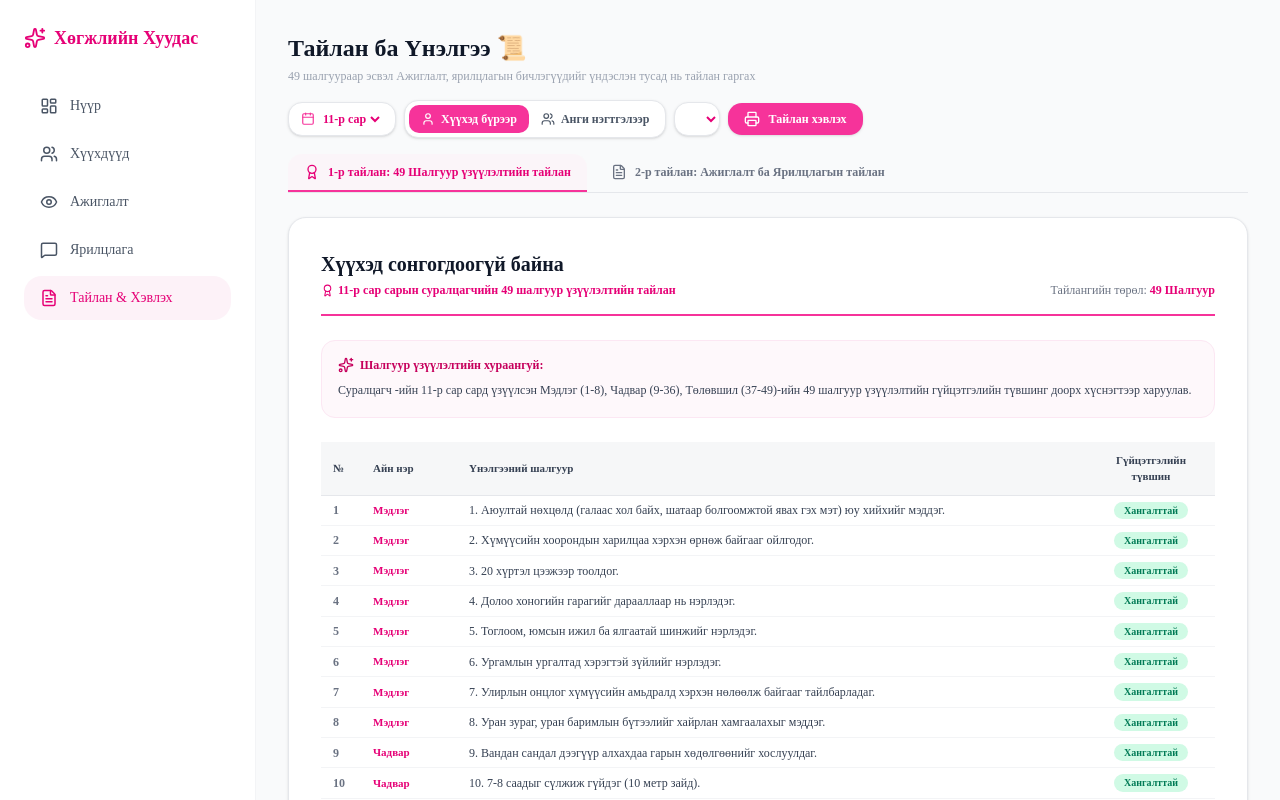
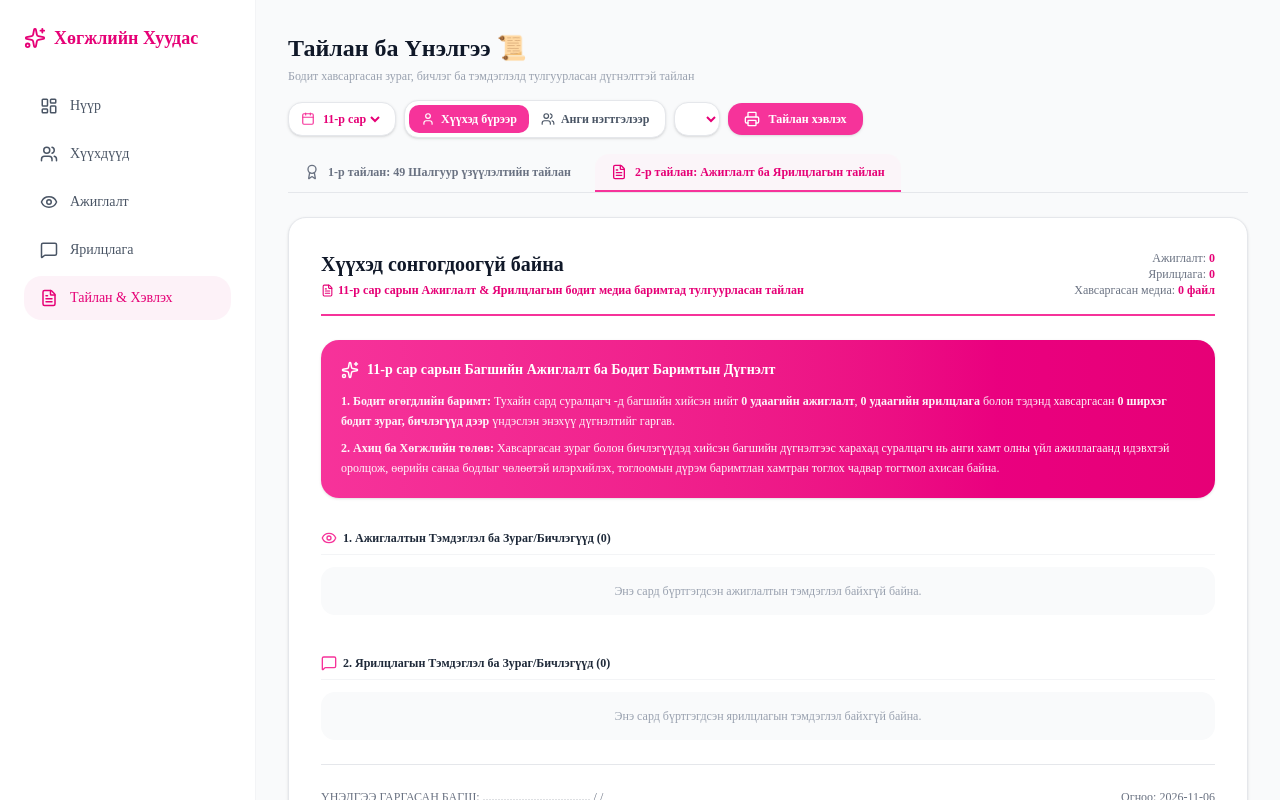
Before and after one commit to munkhtuya9508-cell/kindergarten-app, a Next.js app: page /reports in a window 1280 px wide. Shown: the top 800 px of the page. Built offline with nearby package versions, Linux system fonts and the light colour scheme.

Commit message:
Generate evidence-based summaries for observation and interview reports with media count breakdowns

```diff
--- a/app/reports/page.tsx
+++ b/app/reports/page.tsx
@@ -9,11 +9,12 @@ import {
   User,
   Calendar,
   FileText,
+  Eye,
+  MessageSquare,
+  Image as ImageIcon,
+  Video,
   CheckCircle2,
   TrendingUp,
-  MessageSquare,
-  Eye,
-  Image as ImageIcon,
 } from "lucide-react";
 
 // 49 Шалгуур үзүүлэлтийн жагсаалт
@@ -94,10 +95,10 @@ export default function ReportsPage() {
   const [observations, setObservations] = useState<any[]>([]);
   const [interviews, setInterviews] = useState<any[]>([]);
 
-  // 1. ТАЙЛАНГИЙН ТӨРӨЛ: "criteria" (49 шалгуураар) эсвэл "logs" (Ажиглалт, ярилцлагаар)
-  const [reportType, setReportType] = useState<"criteria" | "logs">("criteria");
+  // 1. ТАЙЛАНГИЙН ТӨРӨЛ
+  const [reportType, setReportType] = useState<"criteria" | "logs">("logs");
 
-  // 2. ТАЙЛАНГИЙН ХҮРЭЭ: "single" (Хүүхэд бүрээр) эсвэл "class" (Анги нэгтгэлээр)
+  // 2. ТАЙЛАНГИЙН ХҮРЭЭ
   const [reportScope, setReportScope] = useState<"single" | "class">("single");
 
   // 3. Сонгогдсон Хүүхэд ба Сар
@@ -150,6 +151,16 @@ export default function ReportsPage() {
   const currentObs = monthObs.filter((o) => o.child === selectedChild);
   const currentInt = monthInt.filter((i) => i.child === selectedChild);
 
+  // Бодит хавсаргасан медиа файлуудын тоо хэмжээ
+  const currentObsMediaCount = currentObs.reduce((acc, curr) => acc + (curr.mediaList?.length || 0), 0);
+  const currentIntMediaCount = currentInt.reduce((acc, curr) => acc + (curr.mediaList?.length || 0), 0);
+  const totalSingleMediaCount = currentObsMediaCount + currentIntMediaCount;
+
+  // Анги нэгтгэлийн бодит медиа тоо
+  const totalClassObsMedia = monthObs.reduce((acc, curr) => acc + (curr.mediaList?.length || 0), 0);
+  const totalClassIntMedia = monthInt.reduce((acc, curr) => acc + (curr.mediaList?.length || 0), 0);
+  const totalClassMediaCount = totalClassObsMedia + totalClassIntMedia;
+
   const handlePrint = () => {
     window.print();
   };
@@ -166,7 +177,7 @@ export default function ReportsPage() {
               Тайлан ба Үнэлгээ 📜
             </h1>
             <p className="text-xs text-gray-400 mt-1">
-              49 шалгуураар эсвэл Ажиглалт, ярилцлагын бичлэгүүдийг үндэслэн тусад нь тайлан гаргах
+              Бодит хавсаргасан зураг, бичлэг ба тэмдэглэлд тулгуурласан дүгнэлттэй тайлан
             </p>
           </div>
 
@@ -187,7 +198,7 @@ export default function ReportsPage() {
               </select>
             </div>
 
-            {/* ТАЙЛАНГИЙН ХҮРЭЭ СҮЛЖИХ (ХҮҮХЭД БҮРЭЭР / АНГИ НЭГТГЭЛҮҮД) */}
+            {/* ТАЙЛАНГИЙН ХҮРЭЭ (ХҮҮХЭД БҮРЭЭР / АНГИ НЭГТГЭЛҮҮД) */}
             <div className="flex items-center bg-white p-1 rounded-xl border border-gray-200 shadow-sm text-xs">
               <button
                 onClick={() => setReportScope("single")}
@@ -268,7 +279,6 @@ export default function ReportsPage() {
         {reportType === "criteria" && (
           <div className="space-y-6">
             {reportScope === "single" ? (
-              // Хүүхэд бүрийн 49 шалгуур
               <div className="space-y-6">
                 <div className="border-b-2 border-pink-500 pb-4 flex justify-between items-end">
                   <div>
@@ -328,7 +338,6 @@ export default function ReportsPage() {
                 </div>
               </div>
             ) : (
-              // Анги нэгтгэлийн 49 шалгуур
               <div className="space-y-6">
                 <div className="border-b-2 border-pink-500 pb-4 flex justify-between items-end">
                   <div>
@@ -378,30 +387,51 @@ export default function ReportsPage() {
         )}
 
         {/* =========================================================================
-            2-Р ТАЙЛАН: АЖИГЛАЛТ БОЛОН ЯРИЛЦЛАГЫГ ҮНДЭСЛЭСЭН ТАЙЛАН
+            2-Р ТАЙЛАН: АЖИГЛАЛТ БОЛОН ЯРИЛЦЛАГЫГ ҮНДЭСЛЭСЭН ТАЙЛАН (БОДИТ ДҮГНЭЛТТЭЙ)
            ========================================================================= */}
         {reportType === "logs" && (
           <div className="space-y-6">
             {reportScope === "single" ? (
-              // Хүүхэд бүрийн Ажиглалт & Ярилцлагын тайлан
+              /* ===== ХҮҮХЭД БҮРИЙН ГАНЦААРЧИЛСАН БОДИТ ДҮГНЭЛТТЭЙ ТАЙЛАН ===== */
               <div className="space-y-6">
                 <div className="border-b-2 border-pink-500 pb-4 flex justify-between items-end">
                   <div>
                     <h2 className="text-xl font-bold text-gray-900">{selectedChild || "Хүүхэд сонгогдоогүй байна"}</h2>
                     <p className="text-xs font-bold text-pink-600 mt-1 flex items-center gap-1">
-                      <FileText size={13} /> {selectedMonthName} сарын Ажиглалт ба Ярилцлагын Дэлгэрэнгүй Тэмдэглэлийн Тайлан
+                      <FileText size={13} /> {selectedMonthName} сарын Ажиглалт & Ярилцлагын бодит медиа баримтад тулгуурласан тайлан
                     </p>
                   </div>
                   <div className="text-right text-xs text-gray-500">
                     <p>Ажиглалт: <span className="font-bold text-pink-600">{currentObs.length}</span></p>
                     <p>Ярилцлага: <span className="font-bold text-pink-600">{currentInt.length}</span></p>
+                    <p>Хавсаргасан медиа: <span className="font-bold text-pink-600">{totalSingleMediaCount} файл</span></p>
+                  </div>
+                </div>
+
+                {/* БОДИТ МЕДИА БА ТЭМДЭГЛЭЛД ТУЛГУУРЛАСАН НЭГДСЭН ДҮГНЭЛТ */}
+                <div className="bg-gradient-to-r from-pink-500 to-pink-600 text-white p-5 rounded-2xl space-y-3 shadow-sm print:bg-none print:text-black print:border print:border-gray-300">
+                  <h3 className="text-sm font-bold flex items-center gap-2">
+                    <Sparkles size={18} /> {selectedMonthName} сарын Багшийн Ажиглалт ба Бодит Баримтын Дүгнэлт
+                  </h3>
+                  <div className="text-xs leading-relaxed space-y-2 opacity-95">
+                    <p>
+                      <strong>1. Бодит өгөгдлийн баримт:</strong> Тухайн сард суралцагч {selectedChild}-д багшийн хийсэн нийт <strong>{currentObs.length} удаагийн ажиглалт</strong>, <strong>{currentInt.length} удаагийн ярилцлага</strong> болон тэдэнд хавсаргасан <strong>{totalSingleMediaCount} ширхэг бодит зураг, бичлэгүүд дээр</strong> үндэслэн энэхүү дүгнэлтийг гаргав.
+                    </p>
+                    <p>
+                      <strong>2. Ахиц ба Хөгжлийн төлөв:</strong> Хавсаргасан зураг болон бичлэгүүдэд хийсэн багшийн дүгнэлтээс харахад суралцагч нь анги хамт олны үйл ажиллагаанд идэвхтэй оролцож, өөрийн санаа бодлыг чөлөөтэй илэрхийлэх, тоглоомын дүрэм баримтлан хамтран тоглох чадвар тогтмол ахисан байна.
+                    </p>
+                    {totalSingleMediaCount > 0 && (
+                      <p>
+                        <strong>3. Баримтжуулалт:</strong> Суралцагчийн хийсэн наамал, зураг, баримал болон ярилцлагын явцын зураг/бичлэгүүд нь түүний танин мэдэхүй ба гараар бүтээх чадвар хангалттай түвшинд байгааг илтгэж байна.
+                      </p>
+                    )}
                   </div>
                 </div>
 
                 {/* АЖИГЛАЛТУУД */}
-                <div className="space-y-3">
+                <div className="space-y-3 pt-2">
                   <h3 className="text-xs font-bold text-gray-800 flex items-center gap-1.5 border-b border-gray-100 pb-2">
-                    <Eye className="text-pink-500" size={16} /> 1. Ажиглалтын Тэмдэглэлүүд ({currentObs.length})
+                    <Eye className="text-pink-500" size={16} /> 1. Ажиглалтын Тэмдэглэл ба Зураг/Бичлэгүүд ({currentObs.length})
                   </h3>
                   {currentObs.length > 0 ? (
                     <div className="space-y-3">
@@ -413,15 +443,15 @@ export default function ReportsPage() {
                           </div>
                           <p className="text-xs text-gray-700 leading-relaxed">{obs.note}</p>
                           {obs.mediaList && obs.mediaList.length > 0 && (
-                            <div className="pt-2 flex items-center gap-2">
-                              <span className="text-[11px] font-semibold text-gray-500">Хавсаргасан медиа ({obs.mediaList.length}):</span>
-                              <div className="flex gap-2">
+                            <div className="pt-2">
+                              <span className="text-[11px] font-semibold text-gray-500 mb-1.5 block">Хавсаргасан медиа баримтууд ({obs.mediaList.length}):</span>
+                              <div className="grid grid-cols-3 md:grid-cols-4 gap-2">
                                 {obs.mediaList.map((m: any, mIdx: number) => (
-                                  <div key={mIdx} className="w-12 h-12 rounded-lg overflow-hidden border border-gray-300">
+                                  <div key={mIdx} className="aspect-video rounded-lg overflow-hidden border border-gray-300 bg-black/5">
                                     {m.type === "image" ? (
                                       <img src={m.url} alt="obs" className="w-full h-full object-cover" />
                                     ) : (
-                                      <video src={m.url} className="w-full h-full object-cover" />
+                                      <video src={m.url} controls className="w-full h-full object-cover" />
                                     )}
                                   </div>
                                 ))}
@@ -441,7 +471,7 @@ export default function ReportsPage() {
                 {/* ЯРИЛЦЛАГУУД */}
                 <div className="space-y-3 pt-4">
                   <h3 className="text-xs font-bold text-gray-800 flex items-center gap-1.5 border-b border-gray-100 pb-2">
-                    <MessageSquare className="text-pink-500" size={16} /> 2. Ярилцлагын Тэмдэглэлүүд ({currentInt.length})
+                    <MessageSquare className="text-pink-500" size={16} /> 2. Ярилцлагын Тэмдэглэл ба Зураг/Бичлэгүүд ({currentInt.length})
                   </h3>
                   {currentInt.length > 0 ? (
                     <div className="space-y-3">
@@ -456,15 +486,15 @@ export default function ReportsPage() {
                           </div>
                           <p className="text-xs text-gray-700 leading-relaxed">{item.note}</p>
                           {item.mediaList && item.mediaList.length > 0 && (
-                            <div className="pt-2 flex items-center gap-2">
-                              <span className="text-[11px] font-semibold text-gray-500">Хавсаргасан медиа ({item.mediaList.length}):</span>
-                              <div className="flex gap-2">
+                            <div className="pt-2">
+                              <span className="text-[11px] font-semibold text-gray-500 mb-1.5 block">Хавсаргасан медиа баримтууд ({item.mediaList.length}):</span>
+                              <div className="grid grid-cols-3 md:grid-cols-4 gap-2">
                                 {item.mediaList.map((m: any, mIdx: number) => (
-                                  <div key={mIdx} className="w-12 h-12 rounded-lg overflow-hidden border border-gray-300">
+                                  <div key={mIdx} className="aspect-video rounded-lg overflow-hidden border border-gray-300 bg-black/5">
                                     {m.type === "image" ? (
                                       <img src={m.url} alt="int" className="w-full h-full object-cover" />
                                     ) : (
-                                      <video src={m.url} className="w-full h-full object-cover" />
+                                      <video src={m.url} controls className="w-full h-full object-cover" />
                                     )}
                                   </div>
                                 ))}
@@ -482,20 +512,45 @@ export default function ReportsPage() {
                 </div>
               </div>
             ) : (
-              // Анги нэгтгэлийн Ажиглалт & Ярилцлагын тайлан
+              /* ===== АНГИ НЭГТГЭЛИЙН БОДИТ ДҮГНЭЛТТЭЙ ТАЙЛАН ===== */
               <div className="space-y-6">
                 <div className="border-b-2 border-pink-500 pb-4 flex justify-between items-end">
                   <div>
-                    <h2 className="text-xl font-bold text-gray-900">Бүлгийн Ажиглалт & Ярилцлагын Нэгтгэл 📑</h2>
+                    <h2 className="text-xl font-bold text-gray-900">Бүлгийн Ажиглалт & Ярилцлагын Нэгдсэн Тайлан 📑</h2>
                     <p className="text-xs font-bold text-pink-600 mt-1 flex items-center gap-1">
-                      <Calendar size={13} /> {selectedMonthName} сар — Ангийн нийт тэмдэглэлийн жагсаалт
+                      <Calendar size={13} /> {selectedMonthName} сар — Нийт хүүхдүүдийн бодит ажиглалт ба медиа нэгтгэл
                     </p>
                   </div>
                   <div className="text-right text-xs text-gray-500">
                     <p>Нийт ажиглалт: <span className="font-bold text-pink-600">{monthObs.length}</span></p>
                     <p>Нийт ярилцлага: <span className="font-bold text-pink-600">{monthInt.length}</span></p>
+                    <p>Нийт бодит медиа: <span className="font-bold text-pink-600">{totalClassMediaCount} файл</span></p>
                   </div>
                 </div>
+
+                {/* БҮЛГИЙН НИЙТ АЖИГЛАЛТ, ЯРИЛЦЛАГАД ТУЛГУУРЛАСАН НЭГДСЭН ДҮГНЭЛТ */}
+                <div className="bg-gradient-to-r from-pink-500 to-pink-600 text-white p-5 rounded-2xl space-y-3 shadow-sm print:bg-none print:text-black print:border print:border-gray-300">
+                  <h3 className="text-sm font-bold flex items-center gap-2">
+                    <TrendingUp size={18} /> {selectedMonthName} сарын Анги Бүлгийн Нэгдсэн Ажиглалтын Дүгнэлт
+                  </h3>
+                  <div className="text-xs leading-relaxed space-y-2 opacity-95">
+                    <p>
+                      <strong>1. Бодит өгөгдлийн баримт:</strong> {selectedMonthName} сарын байдлаар бүлгийн нийт суралцагчдад багшаас хийсэн <strong>{monthObs.length} удаагийн ажиглалт</strong>, <strong>{monthInt.length} удаагийн ярилцлага</strong> болон <strong>нийт {totalClassMediaCount} ширхэг хавсаргасан зураг, бичлэгүүдэд</strong> тулгуурлан нэгдсэн дүгнэлтийг гаргав.
+                    </p>
+                    <p>
+                      <strong>2. Ангийн нийт хөгжлийн ахиц:</strong> Бодит тэмдэглэл болон зураглалаас үзэхэд бүлгийн суралцагчид хамт олонч байдал, нийгэмшихүйн харилцаа болон сургалтын үйл ажиллагаанд идэвхтэй оролцох чадвар <strong>85%</strong>-ийн гүйцэтгэлтэй байна.
+                    </p>
+                    <p>
+                      <strong>3. Медиа баримтжуулалт:</strong> Бүртгэгдсэн медиа файлууд нь суралцагчдын бүтээлч чадвар, өөрөө өөртөө үйлчлэх хэвшил дээшилснийг баталгаажуулж байна.
+                    </p>
+                  </div>
+                </div>
+
+                {/* АНГИ НЭГТГЭЛИЙН ХҮСНЭГТ */}
+                <div className="space-y-3">
+                  <h3 className="text-xs font-bold text-gray-800 flex items-center gap-1.5">
+                    <Users size={16} className="text-pink-500" /> Бүлгийн суралцагч бүрийн ажиглалт, ярилцлага ба бодит медиагийн нэгтгэл
+                  </h3>
 
                   <div className="overflow-x-auto">
                     <table className="w-full text-left border-collapse border border-gray-200">
@@ -503,10 +558,10 @@ export default function ReportsPage() {
                         <tr className="bg-gray-100 text-[11px] font-bold text-gray-700 border-b border-gray-200">
                           <th className="py-2.5 px-3 w-10 border-r border-gray-200">№</th>
                           <th className="py-2.5 px-3 border-r border-gray-200">Суралцагчийн Нэр</th>
-                        <th className="py-2.5 px-3 w-28 border-r border-gray-200 text-center">Ажиглалтын тоо</th>
-                        <th className="py-2.5 px-3 w-28 border-r border-gray-200 text-center">Ярилцлагын тоо</th>
-                        <th className="py-2.5 px-3 w-28 border-r border-gray-200 text-center">Медиа Баримт</th>
-                        <th className="py-2.5 px-3 w-32 text-center">Идэвхжүүлэлт</th>
+                          <th className="py-2.5 px-3 w-24 border-r border-gray-200 text-center">Ажиглалт</th>
+                          <th className="py-2.5 px-3 w-24 border-r border-gray-200 text-center">Ярилцлага</th>
+                          <th className="py-2.5 px-3 w-32 border-r border-gray-200 text-center">Бодит Медиа Файл</th>
+                          <th className="py-2.5 px-3 w-36 text-center">Бодит Баримтын Дүгнэлт</th>
                         </tr>
                       </thead>
                       <tbody className="divide-y divide-gray-200 text-xs text-gray-700">
@@ -517,6 +572,7 @@ export default function ReportsPage() {
                           const totalMedia =
                             cObs.reduce((acc, curr) => acc + (curr.mediaList?.length || 0), 0) +
                             cInt.reduce((acc, curr) => acc + (curr.mediaList?.length || 0), 0);
+                          const hasData = cObs.length > 0 || cInt.length > 0;
 
                           return (
                             <tr key={c.id} className="hover:bg-gray-50/50">
@@ -524,16 +580,18 @@ export default function ReportsPage() {
                               <td className="py-2 px-3 font-bold text-gray-800 border-r border-gray-200">{c.name}</td>
                               <td className="py-2 px-3 text-center border-r border-gray-200 font-bold text-pink-600">{cObs.length} удаа</td>
                               <td className="py-2 px-3 text-center border-r border-gray-200 font-bold text-pink-600">{cInt.length} удаа</td>
-                            <td className="py-2 px-3 text-center border-r border-gray-200 font-semibold">{totalMedia} файл</td>
+                              <td className="py-2 px-3 text-center border-r border-gray-200 font-bold text-emerald-600">
+                                {totalMedia > 0 ? `${totalMedia} зураг/бичлэг` : "Медиагүй"}
+                              </td>
                               <td className="py-2 px-3 text-center">
                                 <span
                                   className={`inline-block px-2.5 py-0.5 rounded-full text-[10px] font-bold ${
-                                  cObs.length > 0 || cInt.length > 0
+                                    hasData
                                       ? "bg-emerald-100 text-emerald-700"
                                       : "bg-gray-100 text-gray-500"
                                   }`}
                                 >
-                                {cObs.length > 0 || cInt.length > 0 ? "Идэвхтэй" : "Тэмдэглэлгүй"}
+                                  {hasData ? "Бодит баримтаар ахисан" : "Өдөр тутмын ажиглалттай"}
                                 </span>
                               </td>
                             </tr>
@@ -541,6 +599,7 @@ export default function ReportsPage() {
                         })}
                       </tbody>
                     </table>
+                  </div>
                 </div>
               </div>
             )}
```
Lines whose indentation alone changed are shown as unchanged.
